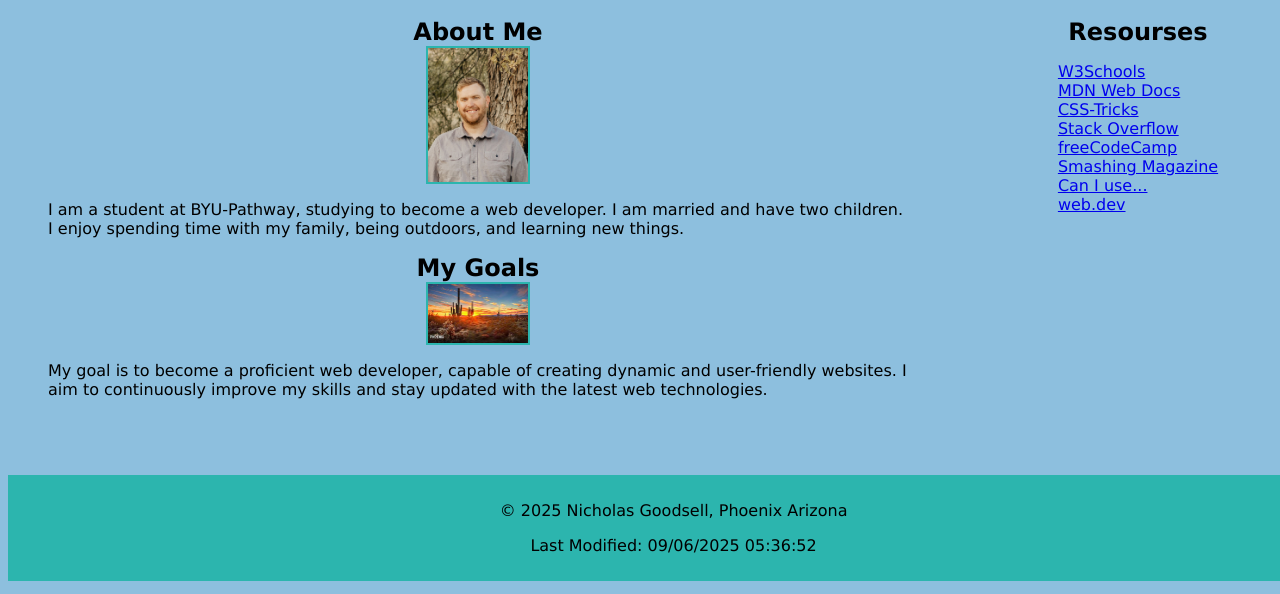
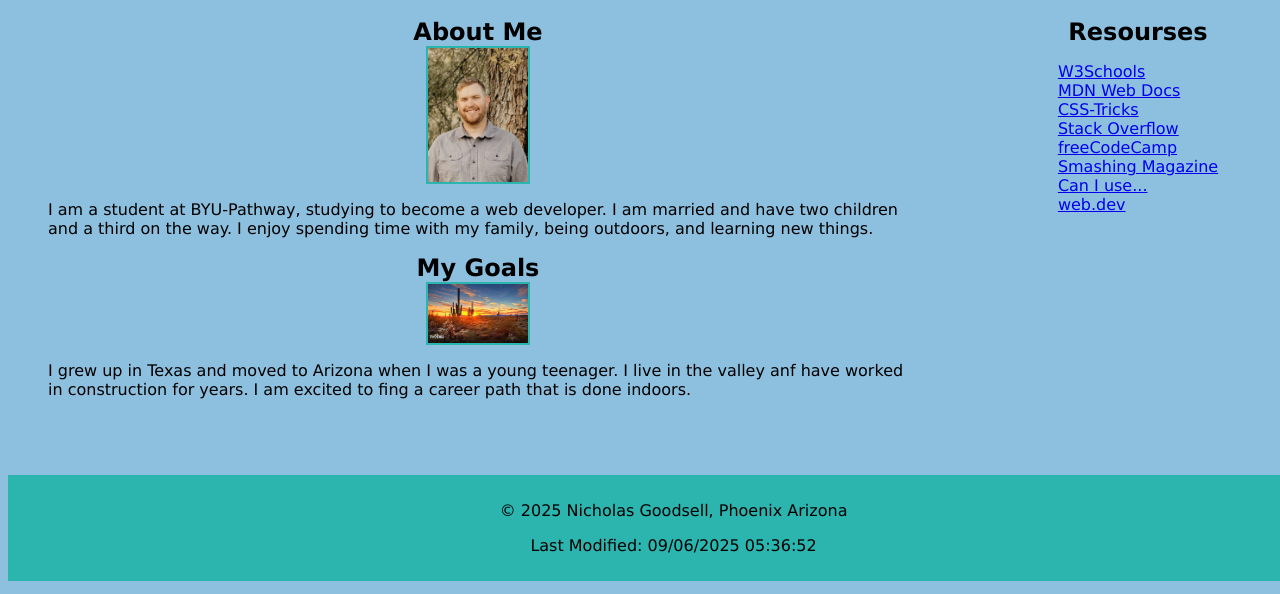
Before and after one commit to Nick2590/wdd131, a plain HTML site: page index.html in a window 1280 px wide. Shown: the part 206-800 px from the top of the page. Drawn offline with Linux system fonts and the light colour scheme.

Commit message:
bio changes

```diff
--- a/index.html
+++ b/index.html
@@ -28,10 +28,10 @@
             <section class="about"></section>
             <h2>About Me</h2>
             <img src="images/profile.jpg" alt="Profile Photo">
-            <p>I am a student at BYU-Pathway, studying to become a web developer. I am married and have two children. I enjoy spending time with my family, being outdoors, and learning new things.</p>
+            <p>I am a student at BYU-Pathway, studying to become a web developer. I am married and have two children and a third on the way. I enjoy spending time with my family, being outdoors, and learning new things.</p>
             <h2>My Goals</h2>
             <img src="images/arizona_alt_smaller.jpg" alt="Arizona Landscape">
-            <p>My goal is to become a proficient web developer, capable of creating dynamic and user-friendly websites. I aim to continuously improve my skills and stay updated with the latest web technologies.</p>
+            <p>I grew up in Texas and moved to Arizona when I was a young teenager. I live in the valley anf have worked in construction for years. I am excited to fing a career path that is done indoors.</p>
             </section>
         </section>
         <aside>
```
